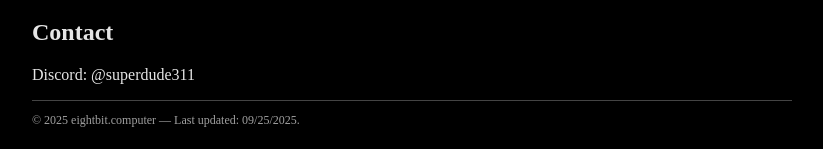
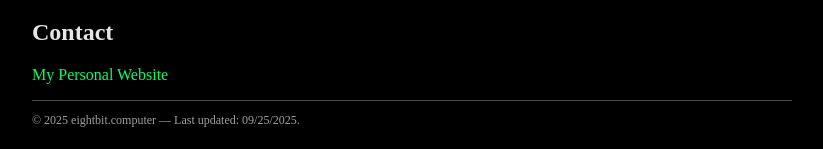
Before and after one commit to superdude311/eightbit.computer, a plain HTML site: page index.html in a window 1280 px wide. Shown: the part 1158-1307 px from the top of the page, without its empty margins (228-1051 px from the left). Drawn offline with Linux system fonts and the light colour scheme.

Commit message:
Update index.html

```diff
--- a/index.html
+++ b/index.html
@@ -62,7 +62,7 @@
   <p>I’m Matthew. This is my online repository for mainly 6502 based 8-bit hardware projects. Is this esoteric? Totally, but hey, it's fun. </p>
 
   <h2 id="contact">Contact</h2>
-  <p>Discord: @superdude311</p>
+  <p><a href="https://mkibarian.com">My Personal Website</a></p>
 
   <hr>
   <p class="small">© 2025 eightbit.computer — Last updated: 09/25/2025.</p>
```
